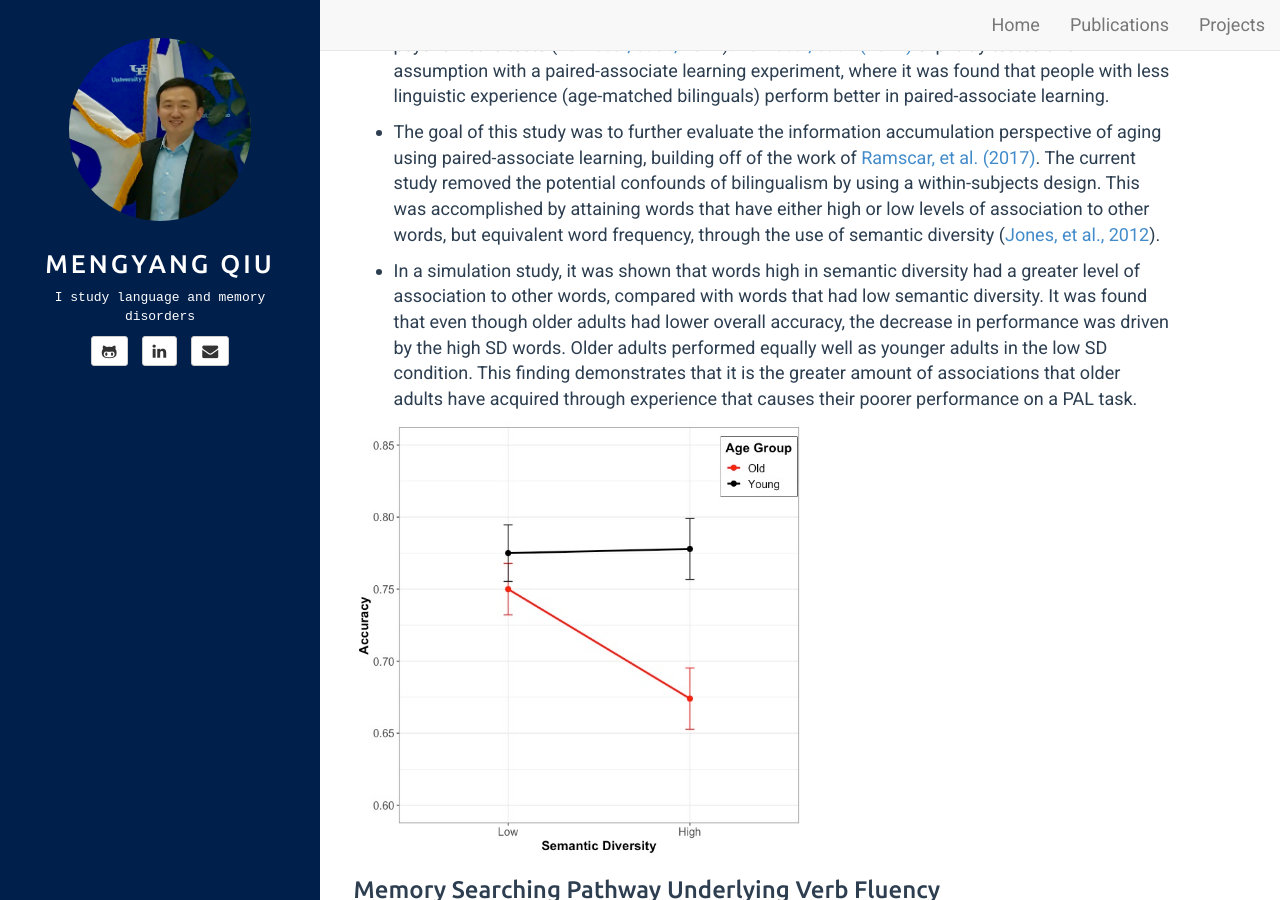
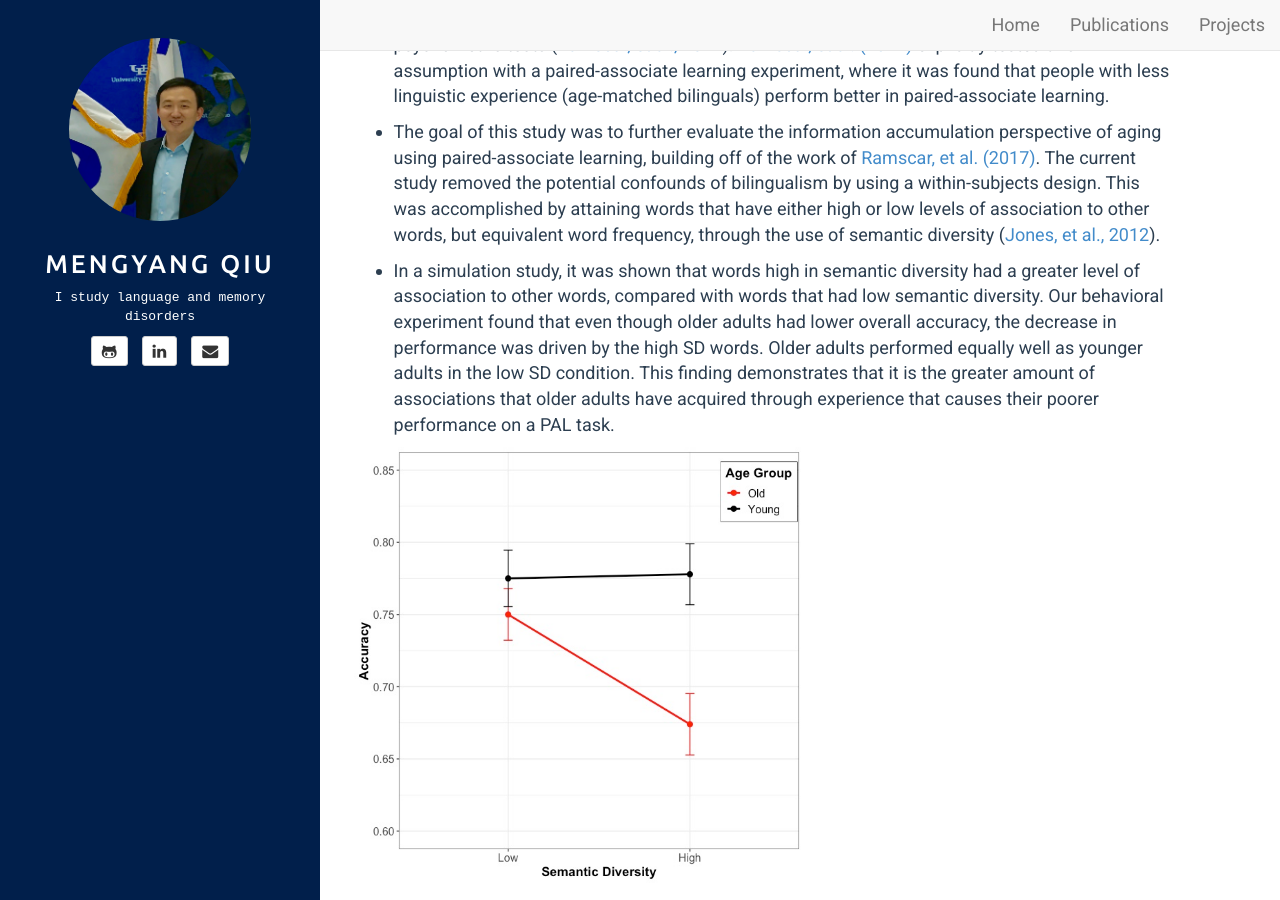
Before and after one commit to mengyangq/mengyangq.github.io, a Jekyll site: the page built from projects.html, in a window 1280 px wide and 900 px high, scrolled down 361 px. Built offline with Jekyll 4.4.1, drawn with Linux system fonts in a browser that asks for light colours.

Commit message:
Update projects.md

```diff
--- a/_includes/projects.md
+++ b/_includes/projects.md
@@ -12,7 +12,7 @@
 
 - The goal of this study was to further evaluate the information accumulation perspective of aging using paired-associate learning, building off of the work of [Ramscar, et al. (2017)](http://www.sfs.uni-tuebingen.de/~mramscar/papers/RamscarSunHendrixBaayen2017.pdf).  The current study removed the potential confounds of bilingualism by using a within-subjects design. This was accomplished by attaining words that have either high or low levels of association to other words, but equivalent word frequency, through the use of semantic diversity ([Jones, et al., 2012](http://btjohns.com/pubs/JJR_CJEP_2012.pdf)).
 
-- In a simulation study, it was shown that words high in semantic diversity had a greater level of association to other words, compared with words that had low semantic diversity. It was found that even though older adults had lower overall accuracy, the decrease in performance was driven by the high SD words. Older adults performed equally well as younger adults in the low SD condition. This finding demonstrates that it is the greater amount of associations that older adults have acquired through experience that causes their poorer performance on a PAL task.
+- In a simulation study, it was shown that words high in semantic diversity had a greater level of association to other words, compared with words that had low semantic diversity. Our behavioral experiment found that even though older adults had lower overall accuracy, the decrease in performance was driven by the high SD words. Older adults performed equally well as younger adults in the low SD condition. This finding demonstrates that it is the greater amount of associations that older adults have acquired through experience that causes their poorer performance on a PAL task.
 
 <img src="../pub/pal.jpeg" width="55%" height="55%">
 
```
